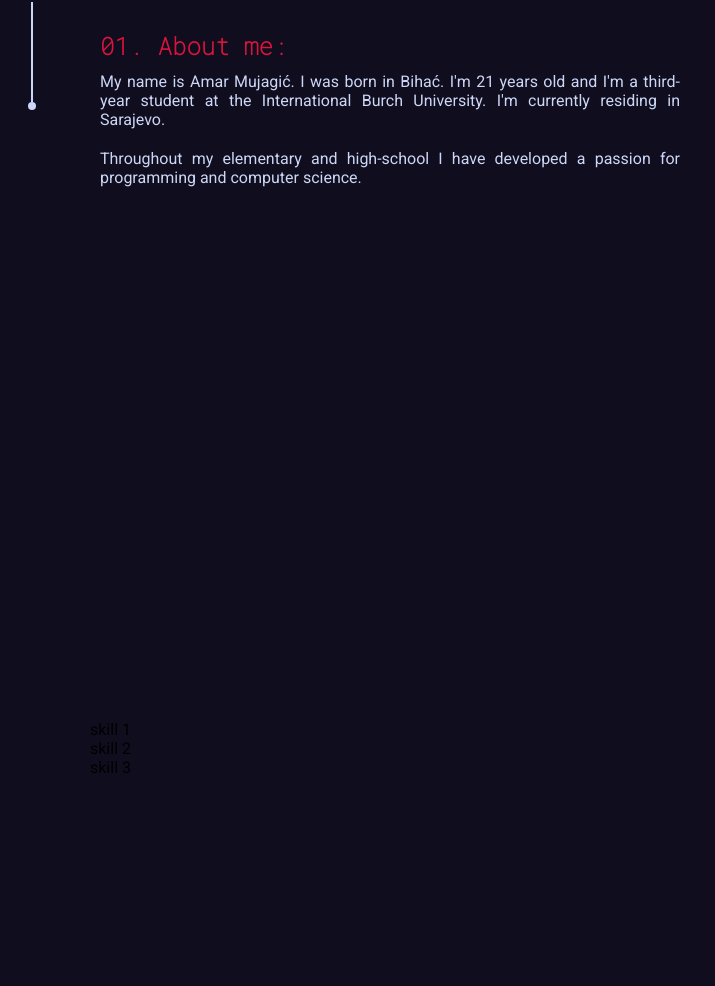
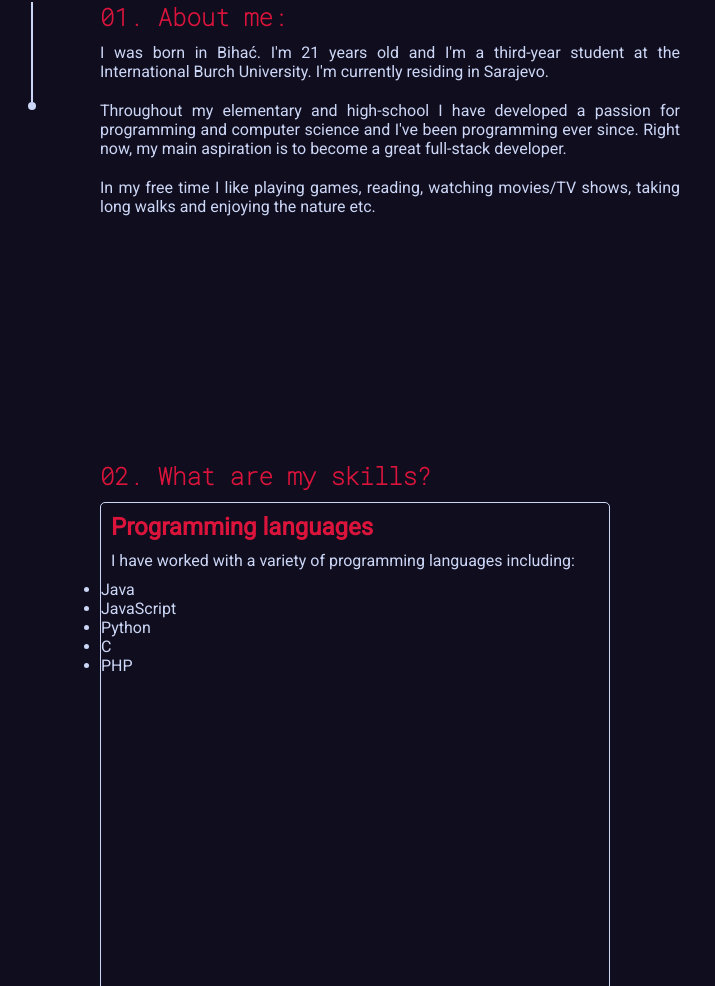
Before and after one commit to amarell/land, a plain HTML site: page index.html in a window 1280 px wide. Shown: the part 426-1412 px from the top of the page, without its empty margins (0-715 px from the left). Drawn offline with Linux system fonts and the light colour scheme.

Commit message:
some improvements to skills

```diff
--- a/index.html
+++ b/index.html
@@ -16,7 +16,7 @@
 
     <div class="navbar">
         <a class="homepage-link" href="#">amarell<b>.dev</b></a>
-        <ul>
+        <ul class="navbar-ul">
             <li><a href="#" class="navbar-link">01. About me</a></li>
             <li><a href="#skills" class="navbar-link">02. Skills</a></li>
             <li class="last-link"><a href="#projects" class="navbar-link">03. Projects</a></li>
@@ -79,27 +79,50 @@
                     <br>
                     <h2>01. About me:</h2>
                     <p class="about-me-p">
-                        My name is Amar Mujagić. I was born in Bihać. I'm 21 years old
+                        I was born in Bihać. I'm 21 years old
                         and I'm a third-year student at the International Burch University.
                         I'm currently residing in Sarajevo.
                     </p>
                     <p class="about-me-p">
                         Throughout my elementary and high-school I have developed a passion
-                        for programming and computer science.
+                        for programming and computer science and I've been programming ever since.
+                        Right now, my main aspiration is to become a great full-stack developer.
+                    </p>
+                    <p class="about-me-p">
+                        In my free time I like playing games, reading, watching movies/TV
+                         shows, taking long walks and enjoying the nature etc.
                     </p>
                 </div>
             </div>
 
-            <div class="skills" id="skills">
-                <div class="skill-1">
-                    skill 1
+            <div id="skills" class="gap-with-the-height-of-navbar"></div>
+
+            <div class="skills">
+                <div class="skills-header">
+                    <h2>02. What are my skills?</h2>
                 </div>
-                <div class="skill-2">
-                    skill 2
+
+                <div class="actual-skills">
+                    <div class="programming-languages skill" >
+                        <h2>Programming languages</h2>
+                        <p class="skill-paragraph">I have worked with a variety of programming languages including:</p>
+
+                        <ul class="programming-languages-ul">
+                            <li>Java</li>
+                            <li>JavaScript</li>
+                            <li>Python</li>
+                            <li>C</li>
+                            <li>PHP</li>
+                        </ul>
+                    </div>
+                    <div class="frontend skill">
+                        skill 2
+                    </div>
+                    <div class="database skill">
+                        skill 3
+                    </div>
                 </div>
-                <div class="skill-3">
-                    skill 3
-                </div>
+
             </div>
 
 
--- a/styles.css
+++ b/styles.css
@@ -17,6 +17,7 @@ body {
 }
 
 .content {
+  width: calc(100vw-10px);
   display: flex;
   align-items: center;
   justify-content: space-between;
@@ -104,16 +105,6 @@ body {
   justify-content: center;
 }
 
-p {
-  color: var(--light-slate);
-  margin-right: 100px;
-  text-align: justify;
-  min-width: 400px;
-  max-width: 450px;
-  width: auto;
-  padding: 10px;
-}
-
 .navbar {
   z-index: 1;
   background-color: crimson;
@@ -122,7 +113,7 @@ p {
   align-items: center;
   position: sticky;
   top: 0px;
-  width: 100vw;
+  width: calc(100vw-10px);
 }
 
 .navbar > ul {
@@ -131,7 +122,7 @@ p {
   margin-left: auto;
 }
 
-li {
+.navbar-ul > li {
   margin: 10px;
   padding: 10px;
   font-family: "Roboto Mono";
@@ -140,6 +131,7 @@ li {
 }
 
 .about-me {
+  width: auto;
   display: flex;
   align-items: center;
   justify-content: center;
@@ -152,14 +144,65 @@ li {
 
 .about-me-p {
   max-width: 600px;
+  color: var(--light-slate);
+  margin-right: 100px;
+  text-align: justify;
+  min-width: 400px;
+  width: auto;
+  padding: 10px;
+}
+
+#skills {
+  height: 60.8px;
 }
 
 .skills {
   display: flex;
   flex-direction: column;
-  align-items: center;
-  justify-content: center;
-  height: calc(100vh - 60.8px);
+  align-items: flex-start;
+  justify-content: flex-start;
+  height: auto;
+  width: 78vw;
+}
+
+.actual-skills {
+  display: flex;
+  flex-direction: column;
+}
+
+.skills-header {
+  margin-left: 10px;
+  margin-top: 20px;
+  font-family: "Roboto Mono";
+  color: crimson;
+  font-weight: bold;
+}
+
+.programming-languages > h2 {
+  margin-left: 10px;
+  margin-top: 10px;
+  color: crimson;
+}
+
+.skill {
+  color: var(--light-slate);
+  margin-top: 10px;
+  margin-right: 10px;
+  margin-left: 10px;
+  border: 1px solid var(--light-slate);
+  border-radius: 5px;
+  height: calc(100vh - 250.8px);
+  min-width: 510px;
+  width: auto;
+}
+
+.skill-paragraph {
+  max-width: 600px;
+  color: var(--light-slate);
+  text-align: justify;
+  min-width: 400px;
+  width: auto;
+  padding: 10px;
 }
 
 .homepage-link {
@@ -204,7 +247,6 @@ img {
 }
 
 .contact {
-  border: 1px solid orange;
   display: flex;
   flex-direction: column;
   justify-content: center;
@@ -222,8 +264,12 @@ img {
 }
 
 .contact-list > li {
-  font-size: 1.4em;
+  font-size: 1.2em;
   margin-left: 30px;
+  padding: 10px;
+  font-family: "Roboto Mono";
+  color: white;
+  font-weight: bold;
 }
 
 @media only screen and (max-width: 700px) {
```
